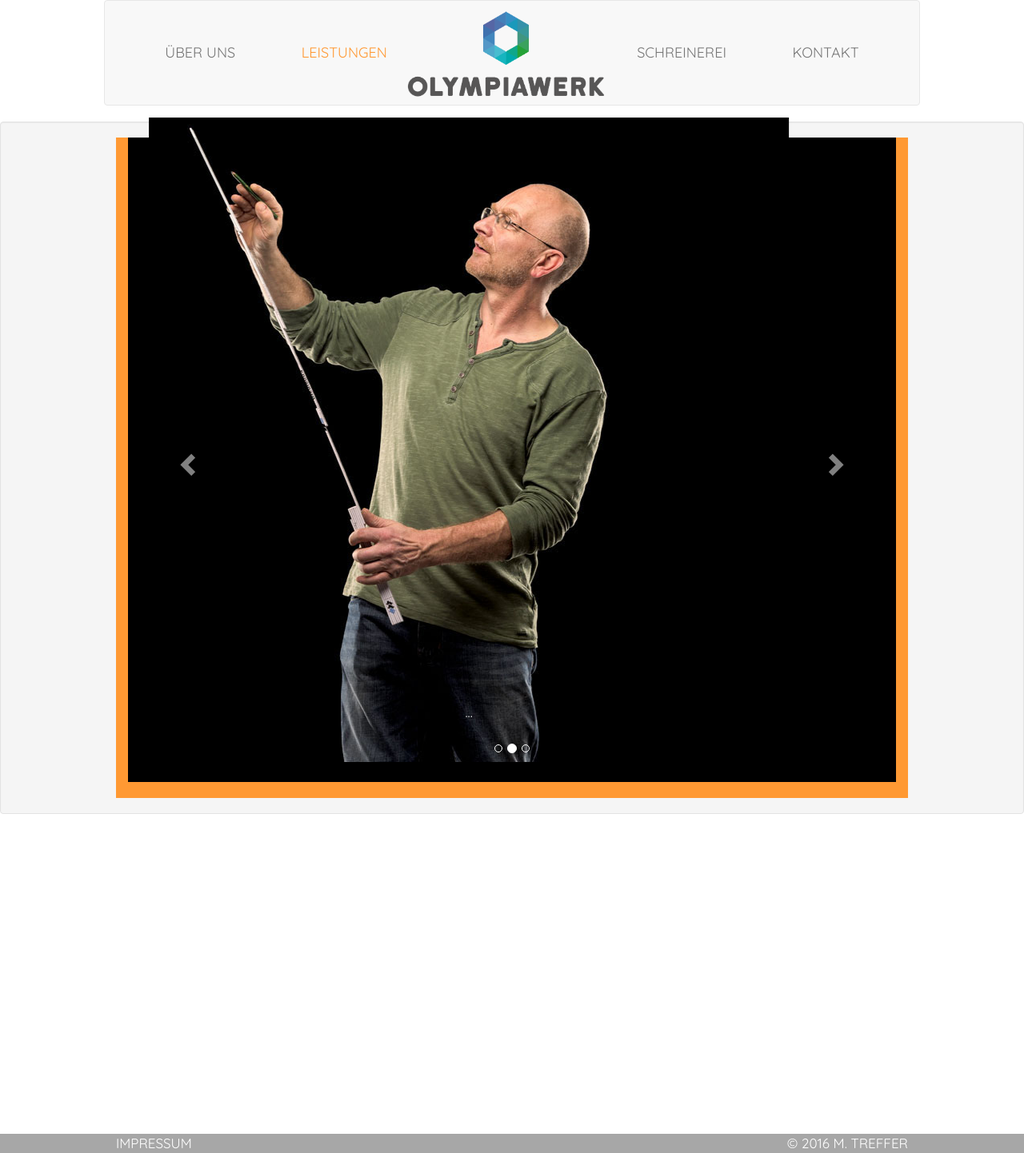
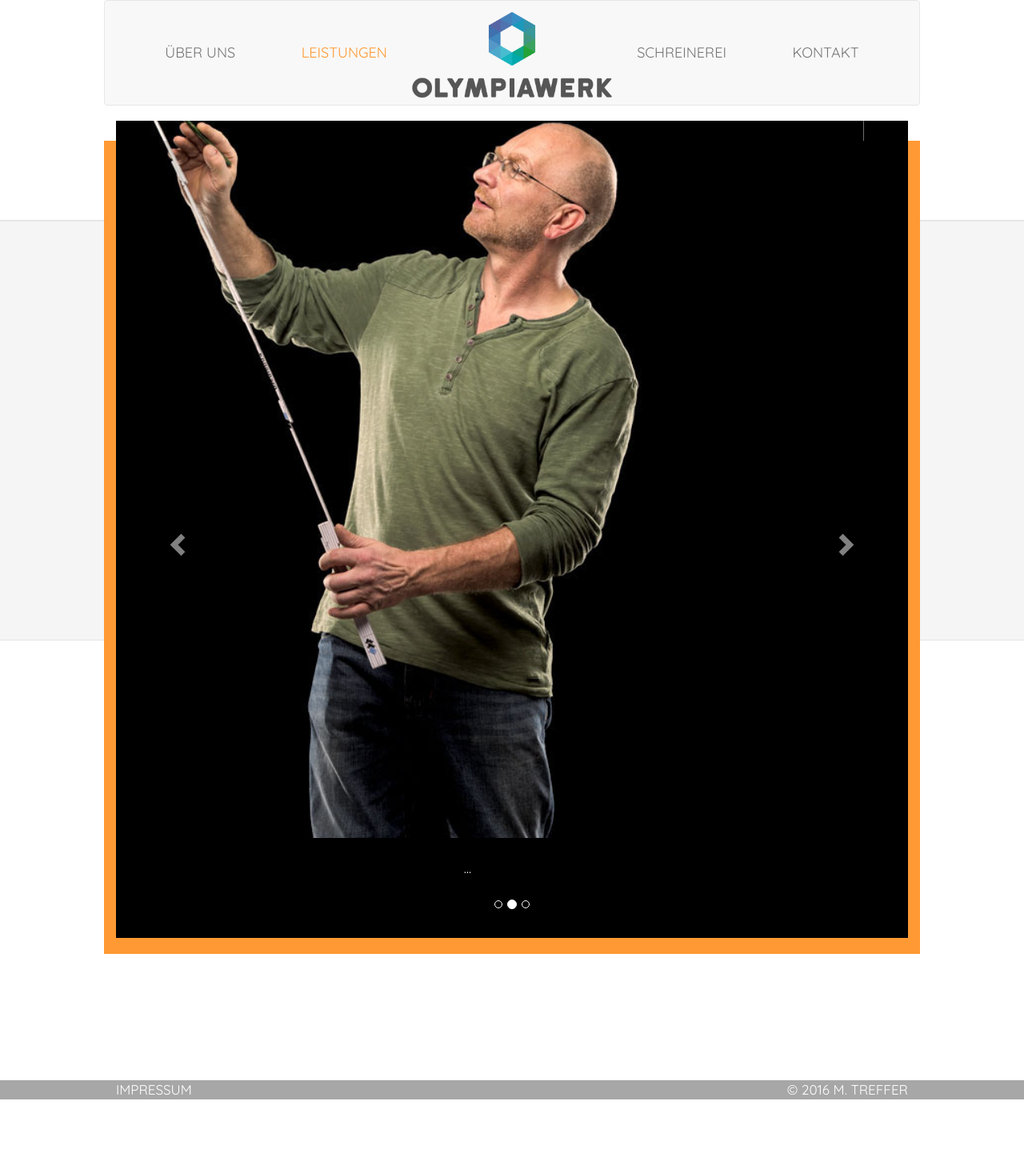
Before and after one commit to curiouzmind/olympiawerk, a website: page services.html in a window 1280 px wide. Shown: the whole page at 80% size. After the commit the page ends 1375 px from the top, so only its background shows below. Drawn offline with nearby package versions, Linux system fonts and the light colour scheme; files whose address does not match are found by name; a web font is replaced by a local one.

Commit message:
added services page modified

```diff
--- a/scss/_layout.scss
+++ b/scss/_layout.scss
@@ -101,3 +101,8 @@
   // width: 100% !important;
   height: auto !important;
 }
+.sliders img, .sliders .sliders-bg {
+  // width: 100% !important;
+  height: auto !important;
+  bottom: 100px !important;
+}
--- a/scss/_utils.scss
+++ b/scss/_utils.scss
@@ -7,6 +7,9 @@
 .banner-fix-bottom {
   height: $banner-fix-bottom;
 }
+.sliders-fix-bottom {
+  height: 520px;
+}
 .content-margin-30 {
   height: 30px;
 }
--- a/services.html
+++ b/services.html
@@ -4,9 +4,11 @@
     <meta charset="utf-8">
     <meta http-equiv="X-UA-Compatible" content="IE=edge">
     <meta name="viewport" content="width=device-width, initial-scale=1">
-    <title>LEISTUNGEN | OLYMPIAWERK</title>
+    <title>ÜBER UNS | OLYMPIAWERK</title>
+
     <!-- sitewide styles -->
     <link href="css/olympiawerk.min.css" rel="stylesheet">
+
     <!-- HTML5 shim and Respond.js for IE8 support of HTML5 elements and media queries -->
     <!-- WARNING: Respond.js doesn't work if you view the page via file:// -->
     <!--[if lt IE 9]>
@@ -15,9 +17,10 @@
     <![endif]-->
   </head>
   <body>
+    <!-- header -->
     <header class="header container">
       <nav class="navbar navbar-default">
-        <div class="container-fluid">
+        <div class="">
           <div class="navbar-header">
             <button type="button" class="navbar-toggle collapsed" data-toggle="collapse" data-target="#bs-example-navbar-collapse-1">
               <span class="sr-only">Toggle navigation</span>
@@ -30,7 +33,7 @@
           <div class="collapse navbar-collapse text-center" id="bs-example-navbar-collapse-1">
             <ul class="nav navbar-nav text-uppercase pull-none">
               <li><a href="about.html">über uns</a></li>
-              <li class="active"><a href="#">Leistungen<span class="sr-only">(current)</span></a></li>
+              <li class="active"><a href="services.html">Leistungen<span class="sr-only">(current)</span></a></li>
               <li class="logo-space"></li>
               <li><a href="woodwork.html">schreinerei</a></li>
               <li><a href="contact.html">kontakt</a></li>
@@ -41,12 +44,18 @@
           </div>
         </div>
       </nav>
-    </header><!-- /header -->
+    </header>
+    <!-- /header -->
     <main class="content">
+      <div class="main-content">
         <!--  page banner-->
-      <div class="page-banner well sliders">
-        <div class="container">
-          <div class="sliders-bg">
+        <div class="row">
+          <div class="col-md-12 banner-fix-top"></div>
+        </div>
+        <div class="row page-banner">
+          <div class="col-md-12 well page-banner-well sliders">
+            <div class="container page-banner-img">
+              <div class="sliders-bg center-block">
                 <div id="carousel-example-generic" class="carousel slide" data-ride="carousel">
                   <!-- Indicators -->
                   <ol class="carousel-indicators">
@@ -100,12 +109,15 @@
               </div>
             </div>
           </div>
+        </div>
         <div class="row">
-        <div class="col-md-12">
-          <div class="spacer"><div>
+          <div class="col-md-12 sliders-fix-bottom"></div>
         </div>
+        <!-- /page banner -->
+        <div class="content-margin-30"></div>
       </div>
     </main>
+    <!-- footer -->
     <footer class="footer">
       <div class="container">
         <div class="row">
@@ -116,12 +128,13 @@
         </div>
       </div>
     </footer>
-    </div>
+    <!-- /footer -->
     <!--  SCRIPTS-->
     <!-- jQuery (necessary for Bootstrap's JavaScript plugins) -->
     <script src="node_modules/jquery/dist/jquery.min.js"></script>
     <!-- Include all compiled plugins (below), or include individual files as needed -->
     <script src="node_modules/bootstrap-sass/assets/javascripts/bootstrap.min.js"></script>
     <script src="scripts/olympiawerk.js"></script>
+    <!-- /scripts -->
   </body>
 </html>
```
Also changed, not shown: css/olympiawerk.min.css, 1 other file. Lines whose indentation alone changed are shown as unchanged.
